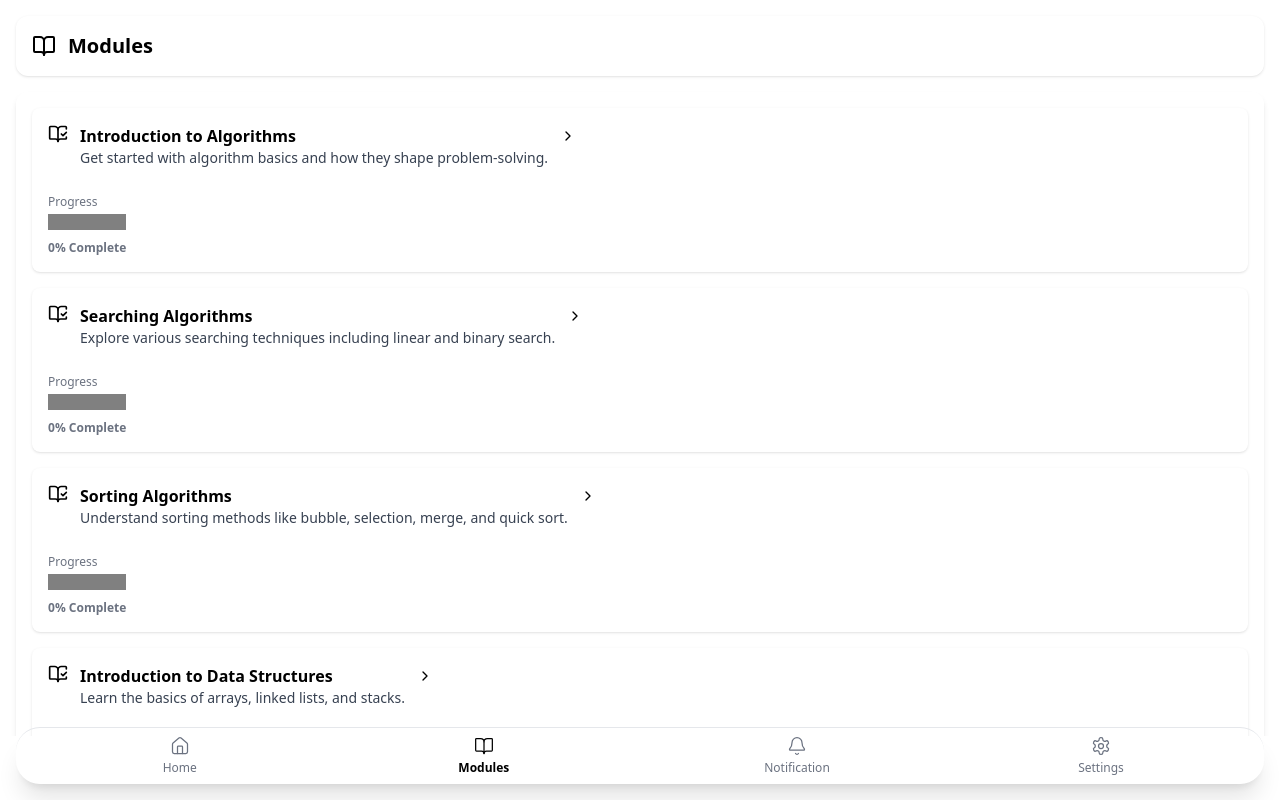
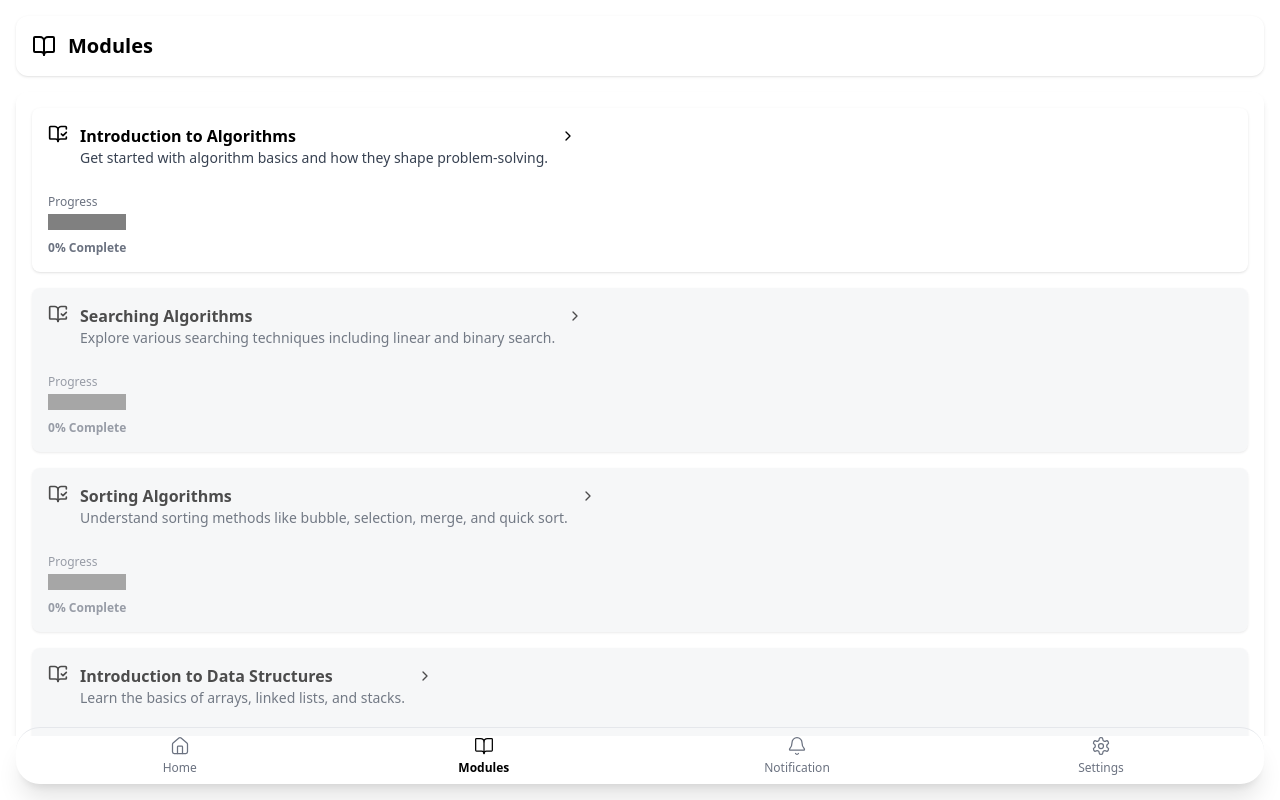
Before and after one commit to tortangChris/EduAR-IL, a React (Vite) app: page /modules in a window 1280 px wide. Built offline with nearby package versions, Linux system fonts and the light colour scheme.

Commit message:
Add window alert for disabled/not to be able  module

```diff
--- a/src/components/ModulesContent.jsx
+++ b/src/components/ModulesContent.jsx
@@ -1,9 +1,13 @@
-import React from "react";
-import { BookOpenCheck, ChevronRight } from "lucide-react";
+import React, { useState } from "react";
+import { BookOpenCheck, ChevronRight, X } from "lucide-react";
 import { useNavigate } from "react-router-dom";
 
 const ModulesContent = () => {
   const navigate = useNavigate();
+  const activeModuleTitle = "Introduction to Algorithms";
+
+  const [showError, setShowError] = useState(false);
+  const [errorMessage, setErrorMessage] = useState("");
 
   const modules = [
     {
@@ -61,17 +65,50 @@ const ModulesContent = () => {
     },
   ];
 
+  const handleClick = (module) => {
+    if (module.title === activeModuleTitle) {
+      navigate(module.route);
+    } else {
+      setErrorMessage(
+        // `⚠️ You need to finish "${activeModuleTitle}" before opening "${module.title}".`
+        `⚠️ You need to finish "${activeModuleTitle}"".`
+      );
+      setShowError(true);
+      setTimeout(() => setShowError(false), 3000);
+    }
+  };
+
   return (
+    <div className="relative">
+      {showError && (
+        <div className="alert alert-error shadow-lg fixed top-4 right-4 z-50 w-[20rem] animate-fade-in">
+          <div className="flex items-center justify-between w-full">
+            <span>{errorMessage}</span>
+            <button onClick={() => setShowError(false)}>
+              <X className="w-4 h-4" />
+            </button>
+          </div>
+        </div>
+      )}
+
       <div className="bg-base-200 rounded-xl shadow-md h-[calc(100vh-6.5rem)] overflow-y-auto p-4 space-y-4">
-      {modules.map((module, index) => (
+        {modules.map((module, index) => {
+          const isClickable = module.title === activeModuleTitle;
+
+          return (
             <button
               key={index}
-          onClick={() => navigate(module.route)}
-          className="w-full text-left bg-white dark:bg-neutral rounded-lg p-4 shadow flex flex-col gap-3 cursor-pointer hover:ring-2 hover:ring-primary hover:scale-[1.01] transition-all duration-150"
+              onClick={() => handleClick(module)}
+              className={`w-full text-left rounded-lg p-4 shadow flex flex-col gap-3 transition-all duration-150
+                ${
+                  isClickable
+                    ? "cursor-pointer bg-white dark:bg-neutral hover:ring-2 hover:ring-primary hover:scale-[1.01]"
+                    : "cursor-not-allowed bg-gray-100 dark:bg-base-300 opacity-70"
+                }`}
             >
               <div className="flex justify-between items-start gap-3">
                 <div className="flex gap-3 items-start">
-              <BookOpenCheck className="w-5 h-5 min-w-[1.25rem] min-h-[1.25rem] text-primary" />
+                  <BookOpenCheck className="w-5 h-5 text-primary" />
                   <div>
                     <span className="font-semibold text-m text-primary">
                       {module.title}
@@ -81,7 +118,7 @@ const ModulesContent = () => {
                     </p>
                   </div>
                 </div>
-            <ChevronRight className="w-4 h-4 min-w-[1rem] min-h-[1rem] text-primary mt-1" />
+                <ChevronRight className="w-4 h-4 text-primary mt-1" />
               </div>
 
               <div className="mt-2">
@@ -98,7 +135,9 @@ const ModulesContent = () => {
                 </div>
               </div>
             </button>
-      ))}
+          );
+        })}
+      </div>
     </div>
   );
 };
```
Lines whose indentation alone changed are shown as unchanged.
